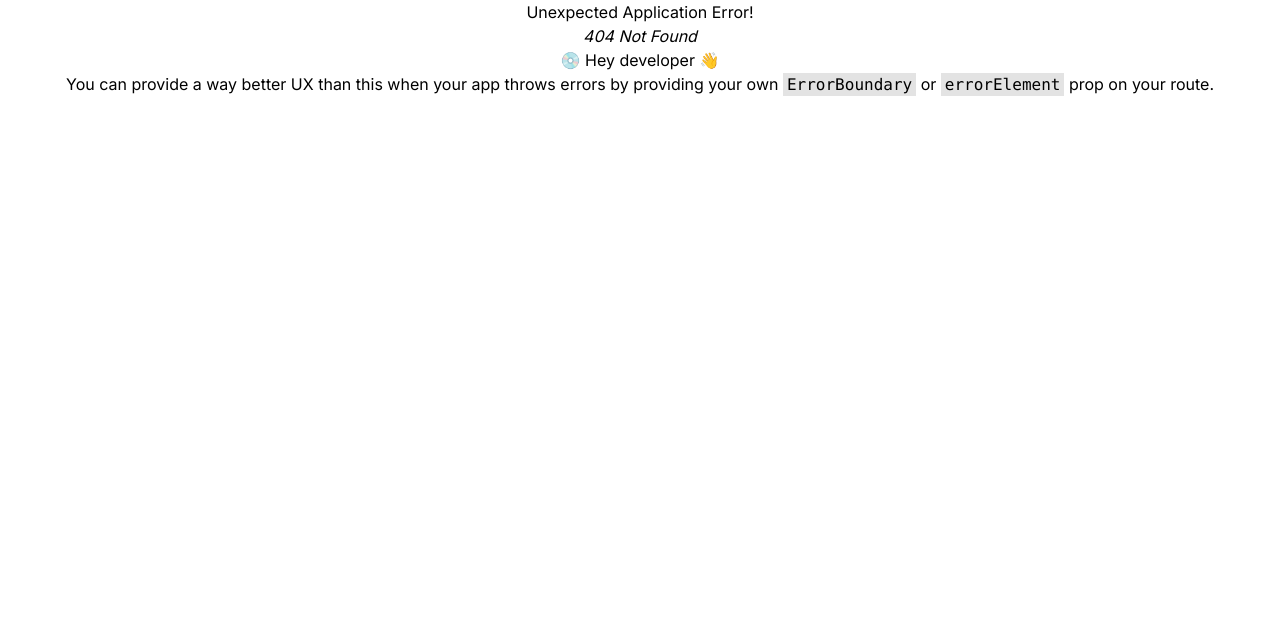
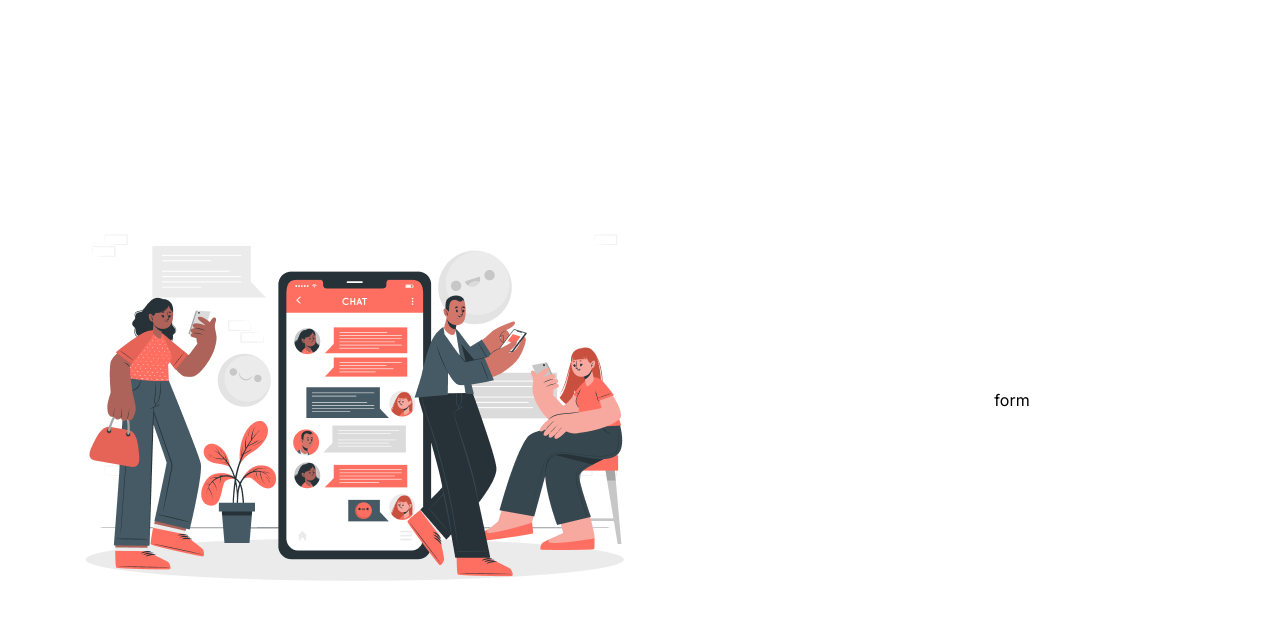
Before and after one commit to pally0091/fire-commiunity, a React (Vite) app: page /login in a window 1280 px wide. Before the commit this address had no page. Shown: the top 620 px of the page. Built offline with nearby package versions, Linux system fonts and the light colour scheme.

Commit message:
login page working

```diff
--- a/src/App.jsx
+++ b/src/App.jsx
@@ -10,6 +10,7 @@ import Marketplace from "./Components/PageComponents/Marketplace";
 import Coaching from "./Components/PageComponents/Coaching";
 import Jobs from "./Components/PageComponents/Jobs";
 import Course from "./Components/PageComponents/Course";
+import Login from "./Components/PageComponents/Login";
 
 function App() {
   const router = createBrowserRouter([
@@ -55,6 +56,10 @@ function App() {
         },
       ],
     },
+    {
+      path: "/login",
+      element: <Login></Login>,
+    },
   ]);
   return (
     <>
--- /dev/null
+++ b/src/Components/PageComponents/Login.jsx
@@ -0,0 +1,23 @@
+/* eslint-disable no-unused-vars */
+import React from "react";
+import loginban from "../../assets/loginBan.png";
+
+const Login = () => {
+  return (
+    <div className="flex flex-col md:flex-row lg:flex-row h-screen items-center justify-center p-5">
+      <div className="p-5 w-[95%] md:w-1/2 lg:w-[60%] mx-auto">
+        <div>
+          <img
+            src={loginban}
+            alt=""
+          />
+        </div>
+      </div>
+      <div className="p-5 w-[95%] md:w-1/2 lg:w-[40%] mx-auto">
+        <p>form</p>
+      </div>
+    </div>
+  );
+};
+
+export default Login;
```
Also changed, not shown: src/assets/loginBan.png (added).
